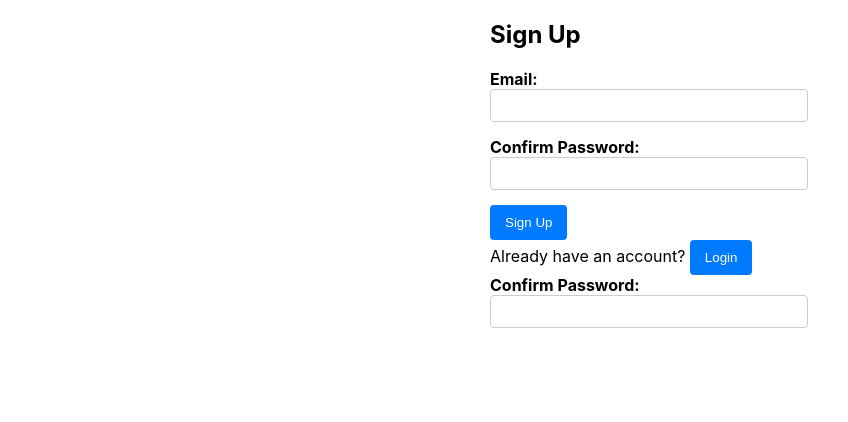
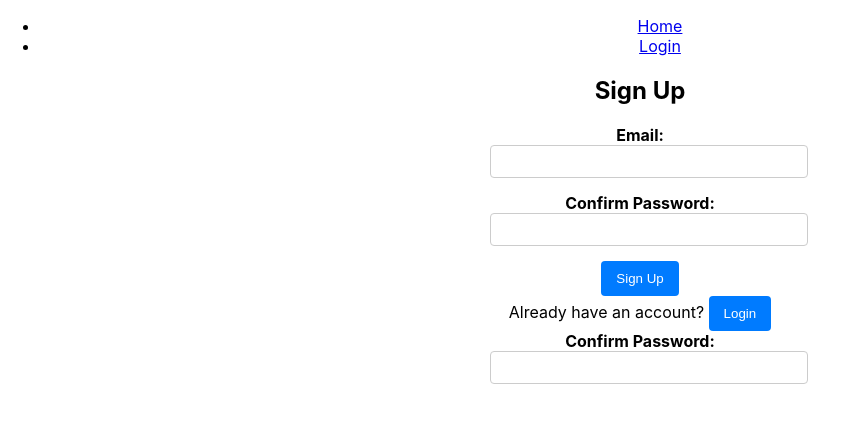
Before and after one commit to Mdsadiqmulla/Expense-Tracker-App, a React (Create React App) app: page / in a window 1280 px wide. Shown: the top 422 px of the page, without its empty margins (0-848 px from the left). Built offline with nearby package versions, Linux system fonts and the light colour scheme.

Commit message:
logout user

```diff
--- a/package.json
+++ b/package.json
@@ -8,6 +8,7 @@
     "@testing-library/user-event": "^13.5.0",
     "react": "^18.2.0",
     "react-dom": "^18.2.0",
+    "react-router-dom": "^6.15.0",
     "react-scripts": "5.0.1",
     "web-vitals": "^2.1.4"
   },
--- a/src/App.css
+++ b/src/App.css
@@ -36,3 +36,20 @@
     transform: rotate(360deg);
   }
 }
+
+.button-top-right {
+  position: fixed;
+  top: 20px;
+  right: 20px;
+  z-index: 9999;
+  background-color: #ef0d0d;
+  border: none;
+  border-radius: 5px;
+  padding: 10px 20px;
+  font-size: 14px;
+  cursor: pointer;
+}
+
+.button-top-right:hover {
+  background-color: #9e2b2b;
+}
--- a/src/App.js
+++ b/src/App.js
@@ -1,41 +1,71 @@
 import React, { useState } from 'react';
-import VerifyEmail from './components/SignUp/VerifyEmail';
-
+import { BrowserRouter as Router, Route, Routes, NavLink } from 'react-router-dom';
 
 import './App.css';
 import SignupForm from './components/SignUp/SignUpForm';
 import HomePage from './components/HomePage/HomePage';
+
 function App() {
-
   const [isLoggedIn, setIsLoggedIn] = useState(false);
   const [fullName, setFullName] = useState('');
   const [profilePhotoUrl, setProfilePhotoUrl] = useState('');
 
-
-
-
   const handleSuccessfulLogin = (name, photoUrl) => {
-    // Set the state variables and mark the user as logged in
     setFullName(name);
     setProfilePhotoUrl(photoUrl);
     setIsLoggedIn(true);
   };
 
-  if (!isLoggedIn) {
-    return (
-      <div className="profile-page">
-        <SignupForm onSuccessfulLogin={handleSuccessfulLogin} />
-      </div>
-    );
-  }
+  const handleLogout = () => {
+    setFullName('');
+    setProfilePhotoUrl('');
+    setIsLoggedIn(false);
+  };
 
   return (
-    <div>
-      <HomePage fullName={fullName} profilePhotoUrl={profilePhotoUrl} />
-      <VerifyEmail />
-    </div>
+    <Router>
+      <div className="App">
+        <nav>
+          <ul>
+            <li>
+              <NavLink exact to="/" activeClassName="active">
+                Home
+              </NavLink>
+            </li>
+            {!isLoggedIn && (
+              <li>
+                <NavLink to="/login" activeClassName="active">
+                  Login
+                </NavLink>
+              </li>
+            )}
+            {isLoggedIn && (
+              <li>
+                <button className='button-top-right' onClick={handleLogout}>Logout</button>
+              </li>
+            )}
+          </ul>
+        </nav>
+
+        <Routes>
+          <Route
+            exact
+            path="/"
+            element={
+              isLoggedIn ? (
+                <HomePage fullName={fullName} profilePhotoUrl={profilePhotoUrl} />
+              ) : (
+                <div className="profile-page">
+                  <SignupForm onSuccessfulLogin={handleSuccessfulLogin} />
+                </div>
+              )
+            }
+          />
+          <Route path="/login" element={<SignupForm onSuccessfulLogin={handleSuccessfulLogin} />} />
+        </Routes>
+      </div>
+    </Router>
   );
 }
 
-
 export default App;
```
Also changed, not shown: 1 other file (tests, documents, lock files or other folders).
